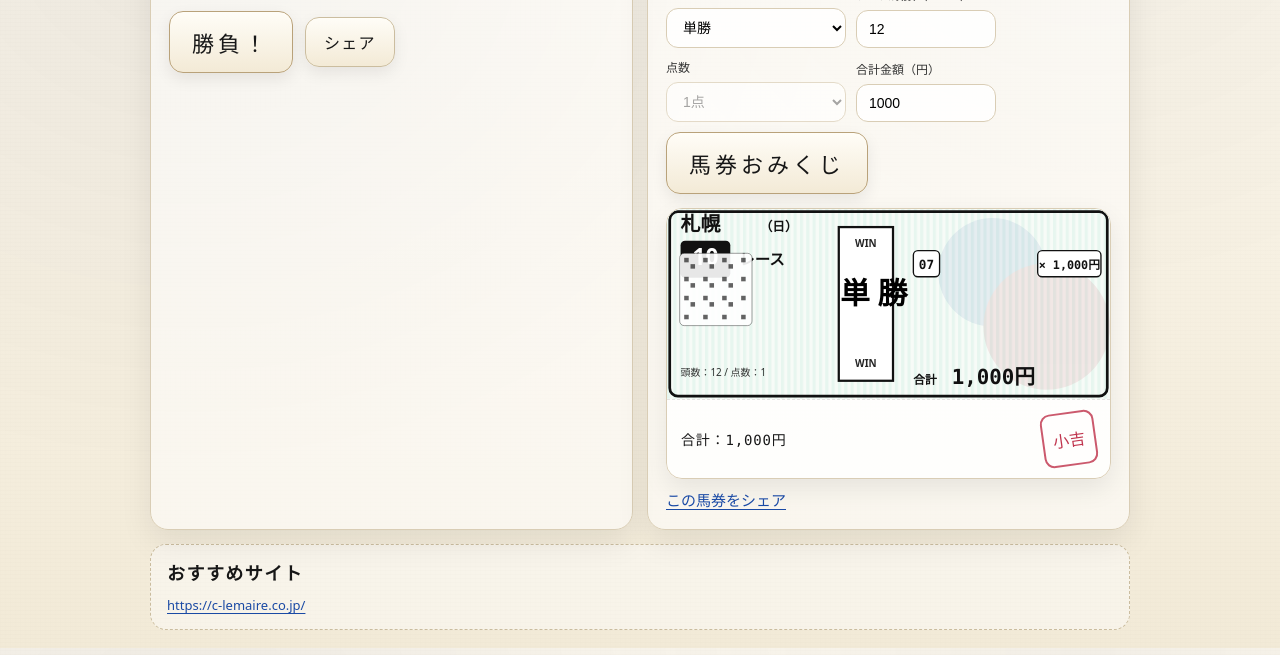
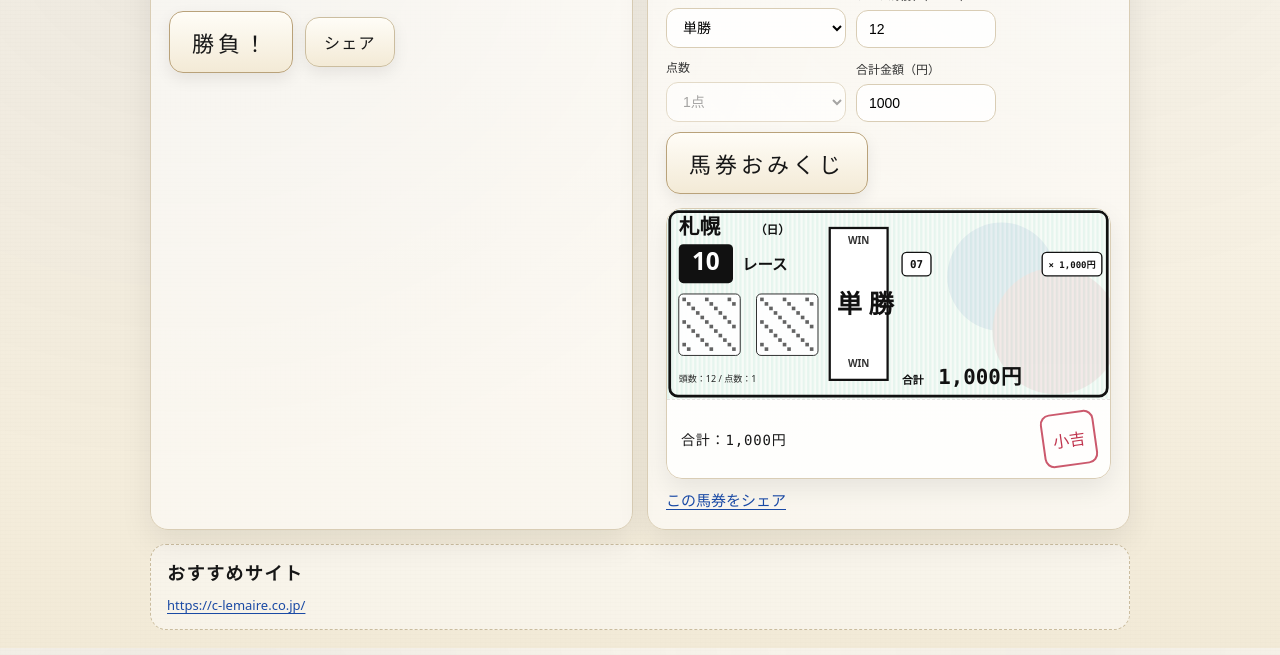
Before and after one commit to yoshitaka1531/oshi-jockey, a website: page public/index.html in a window 1280 px wide. Both pictures are taken after a click on the button "馬券おみくじ". Shown: the part 145-800 px from the top of the page. Drawn offline with Linux system fonts and the light colour scheme; a web font is replaced by a local one.

Commit message:
Refactor ticket SVG generation and clean up HTML
Updated SVG generation logic for ticket images, improving layout and preventing overflow. Removed unused meta div and adjusted comments for clarity.

```diff
--- a/public/index.html
+++ b/public/index.html
@@ -328,7 +328,6 @@
                 ※開けない場合は時間をおいて再度お試しください。
               </div>
 
-              <div id="meta" style="display:none;"></div>
               <div class="err" id="err"></div>
             </div>
           </div>
@@ -636,7 +635,7 @@
       return pick[randInt(0, pick.length - 1)];
     }
 
-    // ====== ★ここがメイン：馬券“画像”をSVGで生成（枠に数字・枠に式別） ======
+    // ====== ★ここがメイン：馬券“画像”をSVGで生成（新版：はみ出し防止＋馬券感アップ） ======
     function makeTicketSVG({ venue, raceNo, typeLabel, fieldSize, points, picks, alloc, total }){
       const W = 980, H = 420;
 
@@ -646,52 +645,96 @@
       };
       const betCode = codeMap[typeLabel] || "BET";
 
-      const lines = picks.map((p, i) => ({
-        raw: p.raw || [],
-        text: p.text || "",
-        yen: `${alloc[i].toLocaleString()}円`,
-      }));
+      const pad2 = (n) => String(n).padStart(2, "0");
 
-      const pad2 = (n) => String(n).padStart(2,"0");
+      const kind = (typeLabel === "馬単" || typeLabel === "3連単") ? "arrow" : "dash";
+      const sepChar = kind === "arrow" ? "→" : "−";
 
-      const kind = (() => {
-        if (typeLabel === "馬単" || typeLabel === "3連単") return "arrow";
-        return "dash";
-      })();
+      const bg = `
+        <defs>
+          <pattern id="vstripe" width="10" height="10" patternUnits="userSpaceOnUse">
+            <rect width="10" height="10" fill="#f7fbf7"></rect>
+            <rect width="5" height="10" fill="#e6f5ee"></rect>
+          </pattern>
+        </defs>
+        <rect x="0" y="0" width="${W}" height="${H}" fill="url(#vstripe)"/>
+        <g opacity="0.07">
+          <circle cx="740" cy="150" r="120" fill="#1a4aa5"/>
+          <circle cx="860" cy="270" r="140" fill="#b00020"/>
+        </g>
+      `;
 
-      function boxesSvg(rawNums, x, y){
-        const boxW = 58, boxH = 58, gap = 14;
-        const stroke = 3;
+      function pseudoQR(x,y){
+        const cells = 12, cell = 10, size = cells*cell + 16;
+        let blocks = "";
+        for(let r=0;r<cells;r++){
+          for(let c=0;c<cells;c++){
+            const on = ((r*7 + c*11 + r + c) % 5) === 0;
+            if(on) blocks += `<rect x="${x+8+c*cell}" y="${y+8+r*cell}" width="${cell-2}" height="${cell-2}" fill="#111" opacity="0.65"/>`;
+          }
+        }
+        return `
+          <g>
+            <rect x="${x}" y="${y}" width="${size}" height="${size}" rx="10" fill="#fff" stroke="#111" stroke-width="2" opacity="0.95"/>
+            ${blocks}
+          </g>
+        `;
+      }
 
-        const sep = () => {
-          if (rawNums.length === 1) return "";
-          if (kind === "arrow") return "→";
-          return "−";
-        };
+      const leftX = 26;
+      const left = `
+        <g font-family="system-ui, -apple-system, 'Noto Sans JP', sans-serif" fill="#111">
+          <text x="${leftX}" y="56" font-size="46" font-weight="900">${venue}</text>
+          <text x="${leftX+168}" y="56" font-size="26" font-weight="700">（日）</text>
 
-        const sepX = (i) => x + (boxW + gap) * i + boxW + 10;
+          <rect x="${leftX}" y="78" width="120" height="86" rx="10" fill="#111"/>
+          <text x="${leftX+60}" y="136" font-size="54" font-weight="900" fill="#fff" text-anchor="middle">${raceNo}</text>
+          <text x="${leftX+140}" y="136" font-size="34" font-weight="900">レース</text>
+
+          ${pseudoQR(leftX, 188)}
+          ${pseudoQR(leftX+172, 188)}
+
+          <text x="${leftX}" y="382" font-size="20" opacity="0.9">頭数：${fieldSize} / 点数：${points}</text>
+        </g>
+      `;
+
+      const center = `
+        <g font-family="system-ui, -apple-system, 'Noto Sans JP', sans-serif" fill="#111">
+          <rect x="360" y="42" width="128" height="336" fill="#fff" stroke="#111" stroke-width="5"/>
+          <text x="424" y="78" font-size="22" font-weight="900" text-anchor="middle" opacity="0.85">${betCode}</text>
+
+          <text x="424" y="230" font-size="56" font-weight="900" text-anchor="middle"
+                style="white-space:pre; line-height:1.0">
+            ${typeLabel.split("").join("\n")}
+          </text>
+
+          <text x="424" y="350" font-size="22" font-weight="900" text-anchor="middle" opacity="0.85">${betCode}</text>
+        </g>
+      `;
+
+      function boxes(rawNums, x, y){
+        const boxW = 64, boxH = 52, gap = 16;
+        const sepW = 26;
 
         let out = "";
-
-        for (let i=0; i<rawNums.length; i++){
-          const bx = x + (boxW + gap) * i + (i>0 ? 18*i : 0);
+        for(let i=0;i<rawNums.length;i++){
+          const bx = x + i*(boxW + gap + sepW);
           out += `
             <rect x="${bx}" y="${y}" width="${boxW}" height="${boxH}" rx="10"
-                  fill="#fff" stroke="#111" stroke-width="${stroke}"/>
-            <text x="${bx + boxW/2}" y="${y + 40}" font-size="28" font-weight="900"
+                  fill="#fff" stroke="#111" stroke-width="3"/>
+            <text x="${bx + boxW/2}" y="${y + 35}" font-size="24" font-weight="900"
                   text-anchor="middle"
                   font-family="ui-monospace, SFMono-Regular, Menlo, Monaco, Consolas, 'Courier New', monospace">
               ${pad2(rawNums[i])}
             </text>
           `;
-
-          if (i < rawNums.length - 1){
-            const s = sep();
+          if(i < rawNums.length - 1){
+            const sx = bx + boxW + gap/2 + sepW/2;
             out += `
-              <text x="${sepX(i)}" y="${y + 41}" font-size="30" font-weight="900"
+              <text x="${sx}" y="${y + 36}" font-size="28" font-weight="900"
                     text-anchor="middle"
                     font-family="system-ui, -apple-system, 'Noto Sans JP', sans-serif">
-                ${s}
+                ${sepChar}
               </text>
             `;
           }
@@ -699,105 +742,48 @@
         return out;
       }
 
-      const watermark = `
-        <g opacity="0.08">
-          <circle cx="720" cy="140" r="120" fill="#1a4aa5"/>
-          <circle cx="840" cy="260" r="140" fill="#b00020"/>
-        </g>
-      `;
-
-      const stripes = `
-        <defs>
-          <pattern id="stripes" width="14" height="14" patternUnits="userSpaceOnUse">
-            <rect width="14" height="14" fill="#f7fbf7"/>
-            <rect width="7" height="14" fill="#e7f6ef"/>
-          </pattern>
-        </defs>
-        <rect x="0" y="0" width="${W}" height="${H}" fill="url(#stripes)"/>
-      `;
-
-      const qr = `
-        <g transform="translate(28,98)">
-          <rect x="0" y="0" width="160" height="160" rx="10" fill="#fff" stroke="#111" opacity="0.9"/>
-          ${Array.from({length:10}).map((_,r)=>
-            Array.from({length:10}).map((__,c)=>{
-              const on = (r*c + r + c) % 3 === 0;
-              return on ? `<rect x="${10+c*14}" y="${10+r*14}" width="10" height="10" fill="#111" opacity="0.65"/>` : "";
-            }).join("")
-          ).join("")}
-        </g>
-      `;
-
-      const left = `
-        <g font-family="system-ui, -apple-system, Segoe UI, Roboto, Noto Sans JP, sans-serif" fill="#111">
-          <text x="30" y="48" font-size="44" font-weight="900">${venue}</text>
-          <text x="205" y="48" font-size="28" font-weight="700">（日）</text>
-
-          <rect x="30" y="70" width="110" height="82" rx="10" fill="#111"/>
-          <text x="85" y="124" font-size="50" font-weight="900" fill="#fff" text-anchor="middle">${raceNo}</text>
-          <text x="160" y="124" font-size="34" font-weight="900">レース</text>
-
-          ${qr}
-
-          <text x="30" y="370" font-size="22" opacity="0.85">頭数：${fieldSize} / 点数：${points}</text>
-        </g>
-      `;
-
-      const typeVertical = typeLabel.split("").join("\n");
-      const center = `
-        <g>
-          <rect x="380" y="40" width="120" height="340" fill="#fff" stroke="#111" stroke-width="5"/>
-          <text x="440" y="85" font-size="22" font-weight="900" text-anchor="middle" opacity="0.85">${betCode}</text>
-
-          <text x="440" y="210" font-size="66" font-weight="900" text-anchor="middle"
-                style="white-space:pre; font-family: system-ui, -apple-system, 'Noto Sans JP', sans-serif;">
-            ${typeVertical}
-          </text>
-
-          <text x="440" y="350" font-size="22" font-weight="900" text-anchor="middle" opacity="0.85">${betCode}</text>
-        </g>
-      `;
+      const lines = picks.map((p,i)=>({
+        raw: (p.raw && p.raw.length ? p.raw : (p.text.match(/\d+/g)||[]).map(Number).slice(0,3)),
+        yen: alloc[i]
+      }));
 
       const right = `
-        <g font-family="system-ui, -apple-system, Segoe UI, Roboto, Noto Sans JP, sans-serif" fill="#111">
+        <g font-family="system-ui, -apple-system, 'Noto Sans JP', sans-serif" fill="#111">
           ${lines.map((ln, idx)=>{
-            const y = 92 + idx*86;
-            const buyX = 545;
-
-            let raw = ln.raw;
-            if (!raw || raw.length === 0){
-              const nums = (ln.text.match(/\d+/g) || []).map(n=>Number(n)).slice(0,3);
-              raw = nums;
-            }
+            const y = 96 + idx*86;
+            const buyX = 520;
+            const moneyX = 830;
 
             return `
               <g>
-                ${boxesSvg(raw, buyX, y)}
+                ${boxes(ln.raw, buyX, y)}
 
-                <rect x="820" y="${y}" width="140" height="58" rx="10"
+                <rect x="${moneyX}" y="${y}" width="132" height="52" rx="10"
                       fill="#fff" stroke="#111" stroke-width="3"/>
-                <text x="890" y="${y+40}" font-size="26" font-weight="900" text-anchor="middle"
+                <text x="${moneyX+66}" y="${y+35}" font-size="20" font-weight="900" text-anchor="middle"
                       font-family="ui-monospace, SFMono-Regular, Menlo, Monaco, Consolas, 'Courier New', monospace">
-                  × ${ln.yen}
+                  × ${ln.yen.toLocaleString()}円
                 </text>
               </g>
             `;
           }).join("")}
 
-          <text x="545" y="388" font-size="26" font-weight="900">合計</text>
-          <text x="630" y="388" font-size="46" font-weight="900"
+          <text x="520" y="388" font-size="24" font-weight="900">合計</text>
+          <text x="600" y="388" font-size="46" font-weight="900"
                 font-family="ui-monospace, SFMono-Regular, Menlo, Monaco, Consolas, 'Courier New', monospace">
             ${total.toLocaleString()}円
           </text>
         </g>
       `;
 
-      const frame = `<rect x="6" y="6" width="${W-12}" height="${H-12}" rx="18" fill="none" stroke="#111" stroke-width="6"/>`;
+      const frame = `
+        <rect x="6" y="6" width="${W-12}" height="${H-12}" rx="18"
+              fill="none" stroke="#111" stroke-width="6"/>
+      `;
 
       return `
         <svg class="ticketSvg" viewBox="0 0 ${W} ${H}" xmlns="http://www.w3.org/2000/svg" role="img" aria-label="馬券">
-          ${stripes}
-          ${watermark}
+          ${bg}
           ${left}
           ${center}
           ${right}
```
